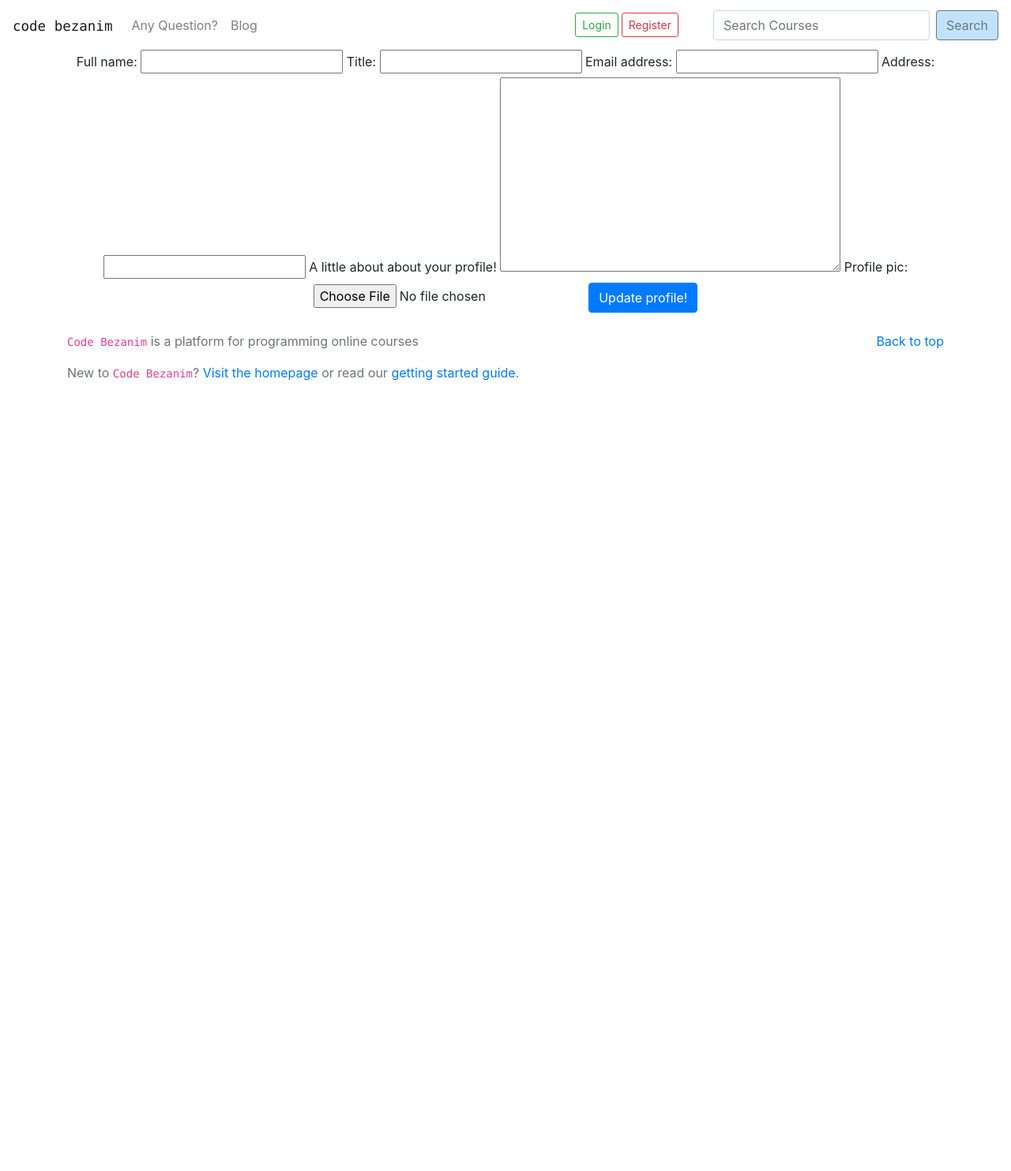
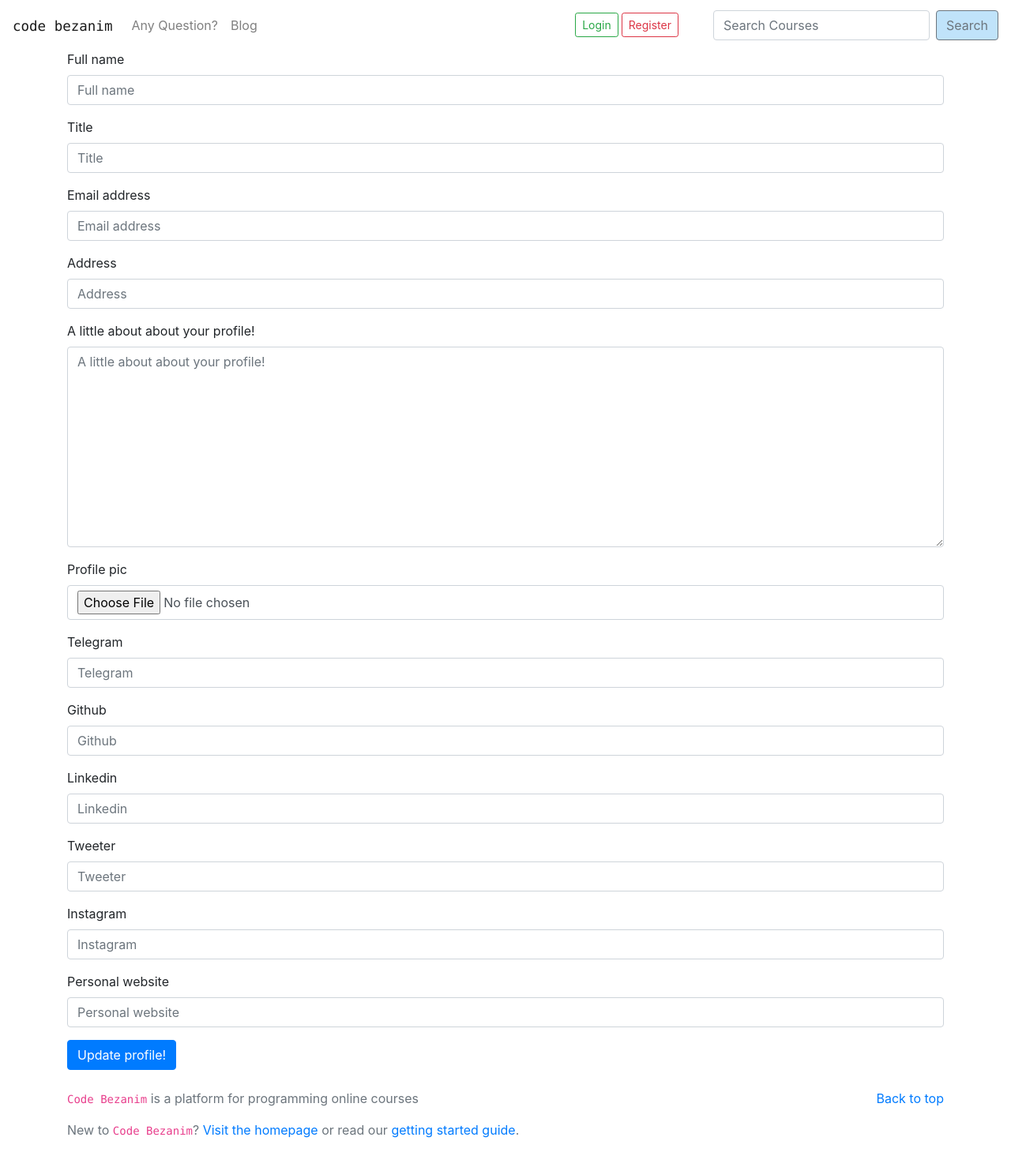
Before and after one commit to r-dehghani/my_learning_on_django, a Django app: page /courses/user_courses in a window 1280 px wide. Shown: the whole page at 79% size. Before the commit the page ends 482 px from the top, so only its background shows below. Run offline with Django 4.2, Linux system fonts and the light colour scheme; some libraries are stand-ins or nearby versions.

Commit message:
important: the django-bootstrap4 is installed and my_user_view is fixed by it

```diff
--- a/src/courses/forms.py
+++ b/src/courses/forms.py
@@ -6,11 +6,26 @@ from .models import MyUser
 class MyUserForm(ModelForm):
     class Meta:
         model = MyUser
-        # fields = ["user_full_name", "title", "user_email", "location", "about_me", "profile_pic",
-        #       "telegram", "github", "linkedin", "tweeter", "instagram", "personal_website"]
         fields = '__all__'
 
-# FIXME:
+    def clean(self):
+        data = self.cleaned_data
+        print("cleaned_data is ====> \n", data)
+        title = data.get('title')
+        user_full_name = data.get("user_full_name")
+        qs = MyUser.objects.filter(title__icontains=title)
+        qs1 = MyUser.objects.filter(user_full_name__icontains=user_full_name)
+        if qs.exists():
+            print("####### ######## The user Exists!!!######### #######")
+
+            self.add_error(
+                "title", f"error!!! the {title} is already exists!!!")
+
+        if qs1.exists():
+            self.add_error("user_full_name", 'the user name is taken!!')
+        return data
+
+# FIXME: if you don't want all fields to be displayed you can use any field like below. make sure these fields are not reqiured
     # class MyUserForm(forms.Form):
     #     # user_full_name = models.CharField(verbose_name="full name", max_length=100)
     #     # username = forms.CharField(
--- a/src/courses/models.py
+++ b/src/courses/models.py
@@ -7,26 +7,27 @@ class MyUser(models.Model):
     user_full_name = models.CharField(verbose_name="full name", max_length=100)
     title = models.CharField(max_length=256)
     user_email = models.EmailField(verbose_name="email address",
-                                   editable=True, max_length=254, unique=True)
-    location = models.CharField(verbose_name="address", max_length=100)
+                                   editable=True, max_length=254, unique=True, blank=True)
+    location = models.CharField(
+        verbose_name="address", max_length=100, blank=True)
     about_me = models.TextField(
-        verbose_name="a little about about your profile!", max_length=1000)
+        verbose_name="a little about about your profile!", max_length=1000, blank=True)
     profile_pic = models.ImageField(
         upload_to='static/assets/images/profile_pictures',
         blank=True)
     # ------- Social media accounts! -------
-    # telegram = models.URLField(
-    #     verbose_name="telegram", unique=True, editable=True, max_length=100)
-    # github = models.URLField(
-    #     verbose_name="github", unique=True, editable=True, max_length=100)
-    # linkedin = models.URLField(
-    #     verbose_name="linkedin", unique=True, editable=True, max_length=100)
-    # tweeter = models.URLField(
-    #     verbose_name="tweeter", unique=True, editable=True, max_length=100)
-    # instagram = models.URLField(
-    #     verbose_name="instagram", unique=True, editable=True, max_length=100)
-    # personal_website = models.URLField(
-    #     verbose_name="personal website", unique=True, editable=True, max_length=100)
+    telegram = models.URLField(
+        verbose_name="telegram", unique=True, editable=True, max_length=100, blank=True)
+    github = models.URLField(
+        verbose_name="github", unique=True, editable=True, max_length=100, blank=True)
+    linkedin = models.URLField(
+        verbose_name="linkedin", unique=True, editable=True, max_length=100, blank=True)
+    tweeter = models.URLField(
+        verbose_name="tweeter", unique=True, editable=True, max_length=100, blank=True)
+    instagram = models.URLField(
+        verbose_name="instagram", unique=True, editable=True, max_length=100, blank=True)
+    personal_website = models.URLField(
+        verbose_name="personal website", unique=True, editable=True, max_length=100, blank=True)
 
     def __str__(self):
         return self.user_full_name
--- a/src/courses/views.py
+++ b/src/courses/views.py
@@ -45,15 +45,15 @@ def my_user_view(request):
     if request.method == "POST":
         print("request.post is \n", request.POST)
         print("request.FILES is \n", request.FILES)
-        # TODO: !!!important hint!!! TODO:
+        # TODO: !!!important hint!!!
         # when you work with photo or file you need to call request.FILES
         form = MyUserForm(request.POST, request.FILES)
         if form.is_valid():
-            # user_full_name = form.cleaned_data['user_full_name']
             form.save()
-
+            # context["form"] = MyUserForm()
+        else:
+            print(form.errors)
     context = {
         "form": form,
-        # "user_full_name": form.cleaned_data['user_full_name']
     }
     return render(request, 'courses/my_user_view.html', context=context)
--- a/src/project_mysite/settings.py
+++ b/src/project_mysite/settings.py
@@ -42,6 +42,7 @@ INSTALLED_APPS = [
     'courses',
     'blog',
     'accounts',
+    'bootstrap4',
 ]
 
 MIDDLEWARE = [
--- a/src/templates/courses/my_user_view.html
+++ b/src/templates/courses/my_user_view.html
@@ -1,96 +1,103 @@
 {% extends 'base.html' %}
 
+{% load bootstrap4 %}
+{% block content %}
+<!-- TODO: this form is  working without using django-bootstrap4 package FIXME: -->
+<!-- <div class="container-fluid">
 
-{% block content %}
-<div class="container-fluid">
-    <!-- TODO: this form is not workingFIXME: -->
-    <!--
+
+    {% if form.errors %}
+    {{form.errors}}
+
+    {% endif %}
     <form action="" method="POST" enctype="multipart/form-data">
         {% csrf_token %}
         <div class="form-group">
             <label>Full name</label>
-            <input type="text" class="form-control" name="{{ user_full_name }}">
+            <input type="text" class="form-control" name="user_full_name">
             <small class="form-text text-muted">Please Enter Your Name</small>
+
         </div>
 
         <div class="form-group">
             <label>Your Title</label>
-            <input type="text" class="form-control" name="{{ title }}">
+            <input type="text" class="form-control" name="title">
             <small class="form-text text-muted">Please nter Your Title</small>
         </div>
 
         <div class="form-group">
             <label>Your Location</label>
-            <input type="text" class="form-control" name="{{location}}">
+            <input type="text" class="form-control" name="location">
             <small class="form-text text-muted">Please nter Your Location</small>
         </div>
 
         <div class="form-group">
             <label>Your email</label>
-            <input type="text" class="form-control" name="{{user_email}}">
+            <input type="text" class="form-control" name="user_email">
             <small class="form-text text-muted">Please nter Your email</small>
         </div>
 
         <div class="form-group">
             <label>About ME!</label>
-            <textarea class="form-control" name="{{ about_me }}" rows="9"></textarea>
+            <textarea class="form-control" name="about_me" rows="9"></textarea>
         </div>
 
 
 
         <label class="form-label" for="customFile">Profile Picture</label>
-        <input type="file" name="{{profile_pic}}" class="form-control" id="customFile" /> -->
+        <input type="file" name="profile_pic" class="form-control" id="customFile" />
 
 
 
 
 
-    <!-- <div class="form-group">
+        <div class="form-group">
             <label>Your Telegram</label>
-            <input type="text" class="form-control" name="{{ telegram }}">
+            <input type="text" class="form-control" name="telegram">
             <small class="form-text text-muted">Please nter Your Telegram</small>
         </div>
         <div class="form-group">
             <label>Your Github</label>
-            <input type="text" class="form-control" name="{{github}}">
+            <input type="text" class="form-control" name="github">
             <small class="form-text text-muted">Please nter Your Github</small>
         </div>
         <div class="form-group">
             <label>Your Linkedin</label>
-            <input type="text" class="form-control" name="{{linkedin}}">
+            <input type="text" class="form-control" name="linkedin">
             <small class="form-text text-muted">Please nter Your Linkedin</small>
         </div>
         <div class="form-group">
             <label>Your Tweeter</label>
-            <input type="text" class="form-control" name="{{tweeter}}">
+            <input type="text" class="form-control" name="tweeter">
             <small class="form-text text-muted">Please nter Your Tweeter</small>
         </div>
         <div class="form-group">
             <label>Your Instagram</label>
-            <input type="text" class="form-control" name="{{instagram}}">
+            <input type="text" class="form-control" name="instagram">
             <small class="form-text text-muted">Please nter Your Instagram</small>
         </div>
         <div class="form-group">
             <label>Your Personal Website</label>
-            <input type="text" class="form-control" name="{{personal_website}}">
+            <input type="text" class="form-control" name="personal_website">
             <small class="form-text text-muted">Please nter Your Personal Website</small>
-        </div> -->
+        </div>
 
 
 
 
 
-    <!-- <button type="submit" class="btn btn-primary">Update profile!</button> -->
-    </form>
+        <button type="submit" class="btn btn-primary">Update profile!</button>
+    </form> -->
 </div>
 
 <!-- TODO: this form is working  -->
-<form class="text-center" action="" method="post" enctype="multipart/form-data">
+<form class="form container" action="" method="post" enctype="multipart/form-data">
+    <!-- TODO: to use bootstrapform we should use class="form" within the form tag!!!  -->
     {% csrf_token %}
 
 
 
-    {{ form }}
+    {% bootstrap_form form %}
     <button type="submit" class="btn btn-primary">Update profile!</button>
 </form>
 
```
Also changed, not shown: src/courses/migrations/0009_myuser_github_myuser_instagram_myuser_linkedin_and_more.py (added), src/courses/migrations/0010_remove_myuser_github_remove_myuser_instagram_and_more.py (added), src/courses/migrations/0011_myuser_github_myuser_instagram_myuser_linkedin_and_more.py (added), src/courses/migrations/0012_alter_myuser_about_me_alter_myuser_github_and_more.py (added), src/static/assets/images/profile_pictures/Screenshot_43.png (added).
